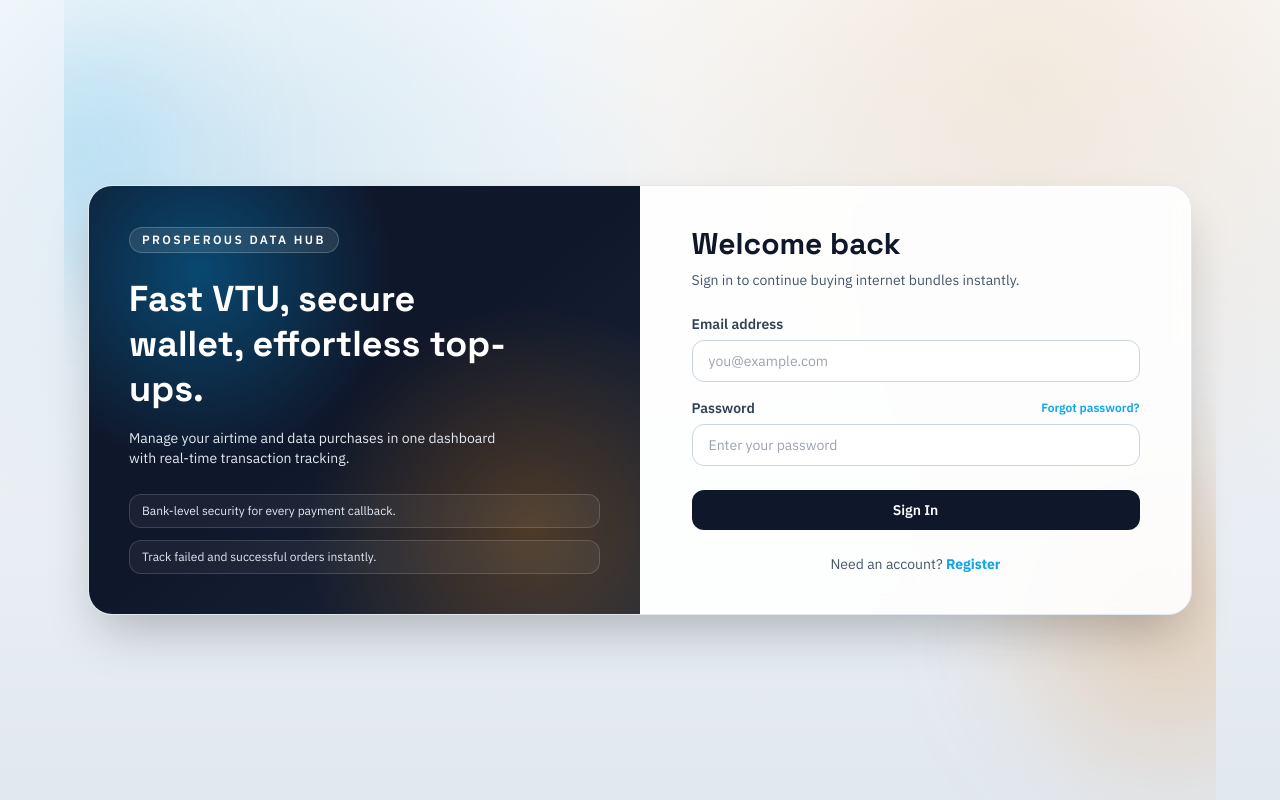
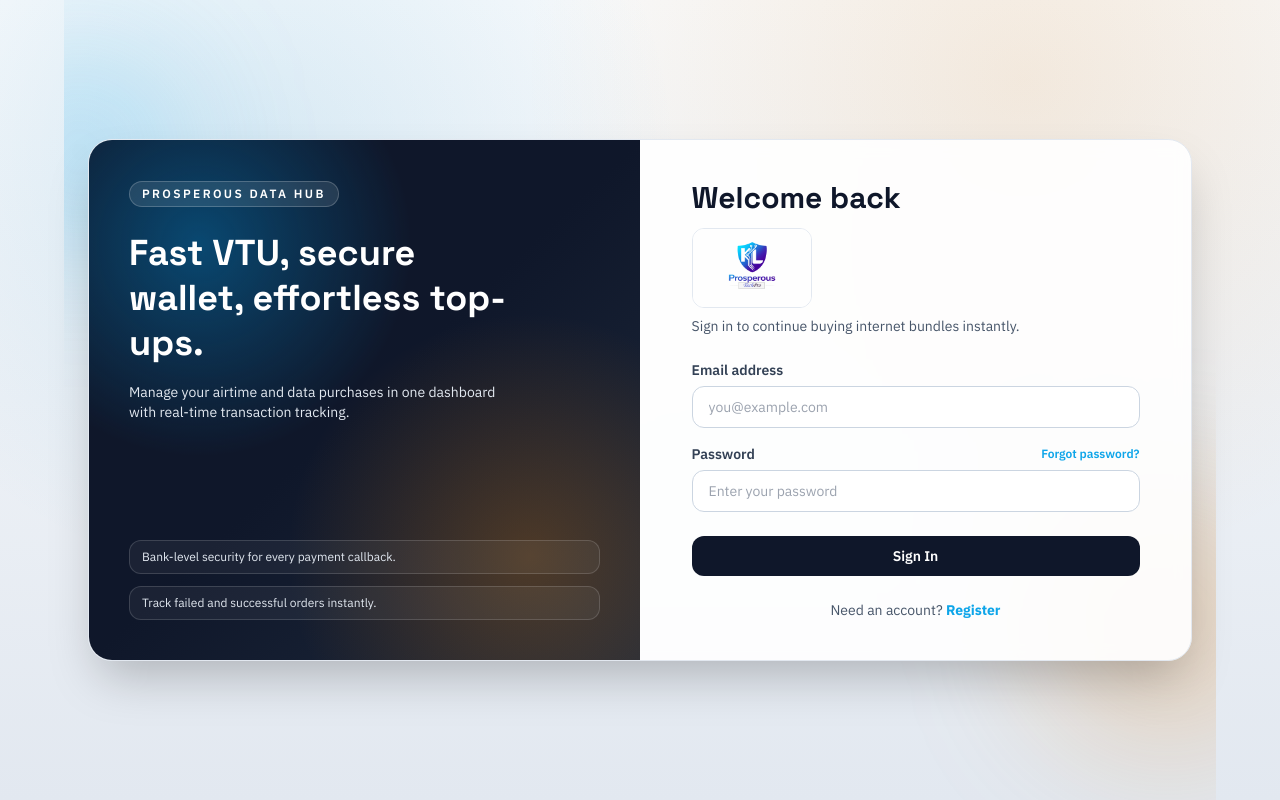
Before and after one commit to Prosperous-KL/data-hub, a Next.js app in the folder frontend/: page /login in a window 1280 px wide. Built offline with nearby package versions, Linux system fonts and the light colour scheme; no server answers.

Commit message:
feat: add brand logo to app shell and login

```diff
--- a/frontend/app/(auth)/login/page.js
+++ b/frontend/app/(auth)/login/page.js
@@ -1,5 +1,6 @@
 "use client";
 
+import Image from "next/image";
 import Link from "next/link";
 import { useRouter } from "next/navigation";
 import { useState } from "react";
@@ -69,6 +70,16 @@ export default function LoginPage() {
             <h1 className="text-3xl font-black text-slate-900" style={{ fontFamily: "var(--font-heading)" }}>
               Welcome back
             </h1>
+            <div className="mt-3">
+              <Image
+                src="/logo.jpg"
+                alt="Prosperous TechPro logo"
+                width={120}
+                height={120}
+                className="rounded-xl border border-slate-200 object-cover"
+                priority
+              />
+            </div>
             <p className="mt-2 text-sm text-slate-600">
               Sign in to continue buying internet bundles instantly.
             </p>
--- a/frontend/components/AppShell.js
+++ b/frontend/components/AppShell.js
@@ -1,5 +1,6 @@
 "use client";
 
+import Image from "next/image";
 import Link from "next/link";
 import { usePathname, useRouter } from "next/navigation";
 import { clearSession, getUser } from "../lib/auth";
@@ -26,11 +27,21 @@ export default function AppShell({ children }) {
     <div className="mx-auto flex min-h-screen w-full max-w-6xl flex-col px-4 py-6 sm:px-6 lg:px-8">
       <header className="panel mb-6 animate-floatUp px-5 py-4">
         <div className="flex flex-col gap-4 sm:flex-row sm:items-center sm:justify-between">
-          <div>
+          <div className="flex items-center gap-3">
+            <Image
+              src="/logo.jpg"
+              alt="Prosperous TechPro logo"
+              width={56}
+              height={56}
+              className="rounded-lg border border-slate-200 object-cover"
+              priority
+            />
+            <div>
             <h1 className="text-2xl font-bold tracking-tight" style={{ fontFamily: "var(--font-heading)" }}>
               Prosperous Data Hub
             </h1>
             <p className="text-sm text-slate-600">Ghana VTU Portal for instant internet data delivery</p>
+            </div>
           </div>
           <div className="text-sm text-slate-700">
             <div>{user?.full_name || user?.email || "User"}</div>
```
Also changed, not shown: frontend/public/logo.jpg (added).
